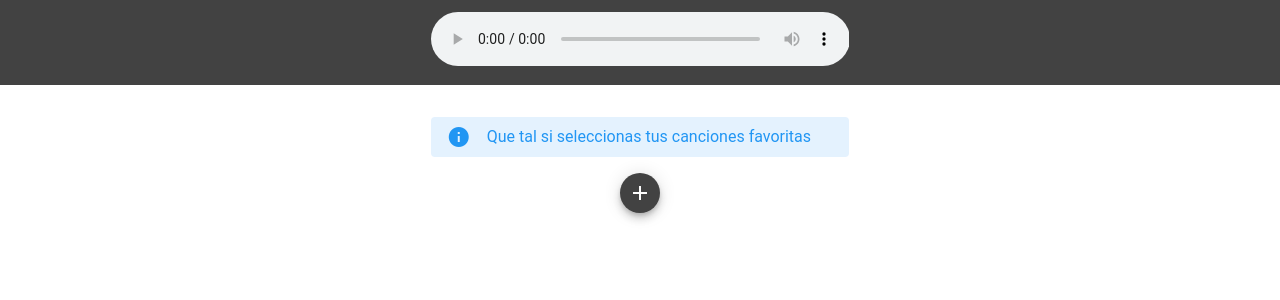
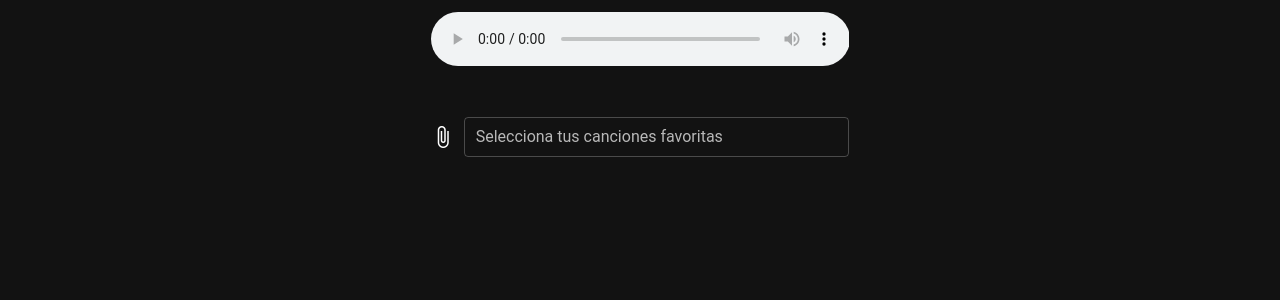
Before and after one commit to javieronishi/vue-mp3-player, a Vue app: page / in a window 1280 px wide. Shown: the top 300 px of the page. Built offline with nearby package versions, Linux system fonts and the light colour scheme; a small style sheet from the web is missing.

Commit message:
lista de reproducción afinada

```diff
--- a/src/App.vue
+++ b/src/App.vue
@@ -2,6 +2,19 @@
   <v-app>
     <AudioPlayer :track="track" :autoplay="autoplay" />
     <PlayList @select="playMusic" />
+    <v-snackbar
+      v-model="snackbar"
+      :timeout="timeout"
+      rounded="pill"
+      color="info"
+      outlined
+      top
+      right
+      dense
+      class="text-caption"
+    >
+      {{ track.name }}
+    </v-snackbar>
   </v-app>
 </template>
 
@@ -16,6 +29,8 @@ export default {
     src: null,
     autoplay: false,
     track: {},
+    snackbar: false,
+    timeout: 3000,
   }),
 
   methods: {
@@ -26,6 +41,7 @@ export default {
         name: item.name,
       };
       this.autoplay = true;
+      this.snackbar = true;
     },
   },
 };
--- a/src/components/AudioPlayer.vue
+++ b/src/components/AudioPlayer.vue
@@ -1,17 +1,27 @@
 <template>
-  <v-container fluid class="grey darken-3">
+  <v-container fluid>
     <v-row no-gutters>
-      <v-col cols="12" md="4" sm="4" xs="12"></v-col>
       <v-col cols="12" md="4" sm="4" xs="12">
+        <!-- <v-switch
+          v-model="$vuetify.theme.dark"
+          inset
+          hint="Theme Dark"
+          dense
+          persistent-hint
+        ></v-switch> -->
+      </v-col>
+      <v-col cols="12" md="4" sm="4" xs="12">
+        <marquee v-if="track.src">
+          <span class="text-caption">
+            {{ track.name }}
+          </span>
+        </marquee>
         <audio
           controls
           :src="track.src"
           :autoplay="autoplay"
           @ended="onEnd()"
         ></audio>
-        <marquee v-if="track.src">
-          <span class="white--text">🎼 🎼 {{ track.name }} 🎵</span>
-        </marquee>
       </v-col>
       <v-col cols="12" md="4" sm="4" xs="12"></v-col>
     </v-row>
@@ -25,7 +35,7 @@ export default {
     track: {
       type: Object,
       default: function () {
-        return { id: null, src: null, name: null };
+        return { id: null, src: null, name: null, snackbar: false };
       },
     },
     autoplay: {
@@ -33,12 +43,13 @@ export default {
       default: false,
     },
   },
-
+  created() {
+    this.$vuetify.theme.dark = true;
+  },
   data: () => ({}),
 
   methods: {
     onEnd() {
-      console.log("emitido desde audio player");
       this.$bus.$emit("next-track", this.track);
     },
   },
--- a/src/components/PlayList.vue
+++ b/src/components/PlayList.vue
@@ -4,42 +4,31 @@
       <v-col cols="12" md="4" sm="4" xs="12"></v-col>
       <v-col cols="12" md="4" sm="4" xs="12">
         <div v-if="playList.length === 0">
-          <v-alert dense text type="info" class="mt-5">
-            Que tal si seleccionas tus canciones favoritas
-          </v-alert>
           <div class="text-center">
-            <v-btn
-              class="mx-2"
-              small
-              fab
-              dark
-              color="grey darken-3"
-              @click="selectSongs = true"
-            >
-              <v-icon dark> mdi-plus </v-icon>
-            </v-btn>
+            <v-file-input
+              outlined
+              dense
+              multiple
+              v-model="files"
+              @change="upload"
+              accept=".mp3"
+              class="mt-5"
+              label="Selecciona tus canciones favoritas"
+              v-if="selectSongs"
+            ></v-file-input>
           </div>
         </div>
         <v-card elevation="2" outlined v-if="playList.length > 0" class="p-3">
           <v-list shaped dense class="list">
-            <v-list-item-group color="primary">
+            <v-list-item-group>
               <v-list-item v-for="(item, i) in playList" :key="i">
-                <v-list-item-content>
+                <v-list-item-content @click="selectTrack(item)">
                   <v-list-item-title v-text="item.name"></v-list-item-title>
                 </v-list-item-content>
                 <v-list-item-icon>
-                  <v-tooltip top>
-                    <template v-slot:activator="{ on, attrs }">
-                      <v-icon
-                        v-bind="attrs"
-                        v-on="on"
-                        @click="selectTrack(item)"
-                      >
-                        {{ item.iconPlay }}
-                      </v-icon>
-                    </template>
-                    <span>Reproducir</span>
-                  </v-tooltip>
+                  <v-icon @click="selectTrack(item)">
+                    {{ item.iconPlay }}
+                  </v-icon>
                   <v-tooltip top>
                     <template v-slot:activator="{ on, attrs }">
                       <v-icon
@@ -61,26 +50,6 @@
       </v-col>
       <v-col cols="12" md="4" sm="4" xs="12"></v-col>
     </v-row>
-    <v-dialog scrollable v-model="selectSongs" width="300">
-      <v-card>
-        <v-card-title class="grey lighten-2">
-          <h4>🎵🎵🎵🎵🎵</h4>
-        </v-card-title>
-        <v-card-text class="mt-5">
-          <v-file-input
-            outlined
-            dense
-            multiple
-            v-model="files"
-            @change="upload"
-            accept=".mp3"
-            class="mt-5"
-            label="Selecciona tus caciones"
-          ></v-file-input>
-        </v-card-text>
-        <v-divider></v-divider>
-      </v-card>
-    </v-dialog>
   </v-container>
 </template>
 
@@ -92,15 +61,15 @@ export default {
   data: () => ({
     files: [],
     playList: [],
-    selectSongs: false,
-    selectedItem: 1,
+    playListQueue: [],
+    selectSongs: true,
+    selectedItem: 0,
   }),
   created() {
     // this.playList = CANCIONES;
     this.$bus.$on("next-track", (track) => {
-      console.log("escuchado desde playlist");
-      const next = this.playList[track.id + 1];
-      console.log(next);
+      const nextId = this.playList.length === track.id + 1 ? 0 : track.id + 1;
+      const next = this.playList[nextId];
       this.selectTrack(next);
     });
   },
@@ -116,7 +85,7 @@ export default {
           size: p.size,
           type: p.type,
           src: URL.createObjectURL(p),
-          iconPlay: "mdi-play-box",
+          iconPlay: "mdi-play",
           iconQueue: "mdi-playlist-music",
         };
         this.playList.push(sound);
@@ -125,10 +94,18 @@ export default {
       this.selectSongs = false;
     },
     selectTrack(item) {
-      this.$emit("select", item);
+      // buscar si hay algo en la cola
+      let play = item;
+      if (this.playListQueue.length > 0) {
+        play = this.playListQueue[0];
+        this.playListQueue.shift();
+      }
+      this.$emit("select", play);
     },
     addToQueue(item) {
-      console.log(item);
+      this.playListQueue.push(item);
+      console.log(this.playListQueue.length);
+      console.log(this.playListQueue);
     },
   },
 };
--- a/src/plugins/vuetify.js
+++ b/src/plugins/vuetify.js
@@ -6,12 +6,22 @@ Vue.use(Vuetify);
 
 export default new Vuetify({
   theme: {
+    theme: { dark: true },
     options: {
       customProperties: true,
     },
     themes: {
       light: {
         primary: "#007BFF",
+        secondary: "#424242",
+        accent: "#82B1FF",
+        error: "#FF5252",
+        info: "#2196F3",
+        success: "#4CAF50",
+        warning: "#FFC107",
+      },
+      dark: {
+        primary: "#1976D2",
         secondary: "#424242",
         accent: "#82B1FF",
         error: "#FF5252",
```
